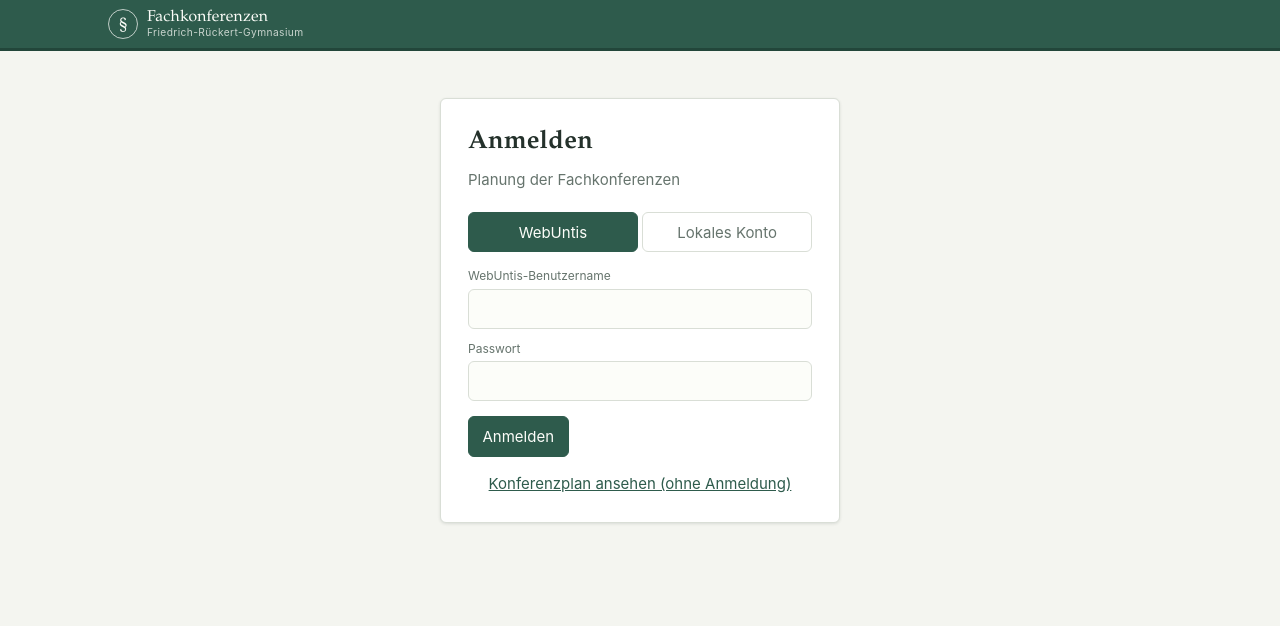
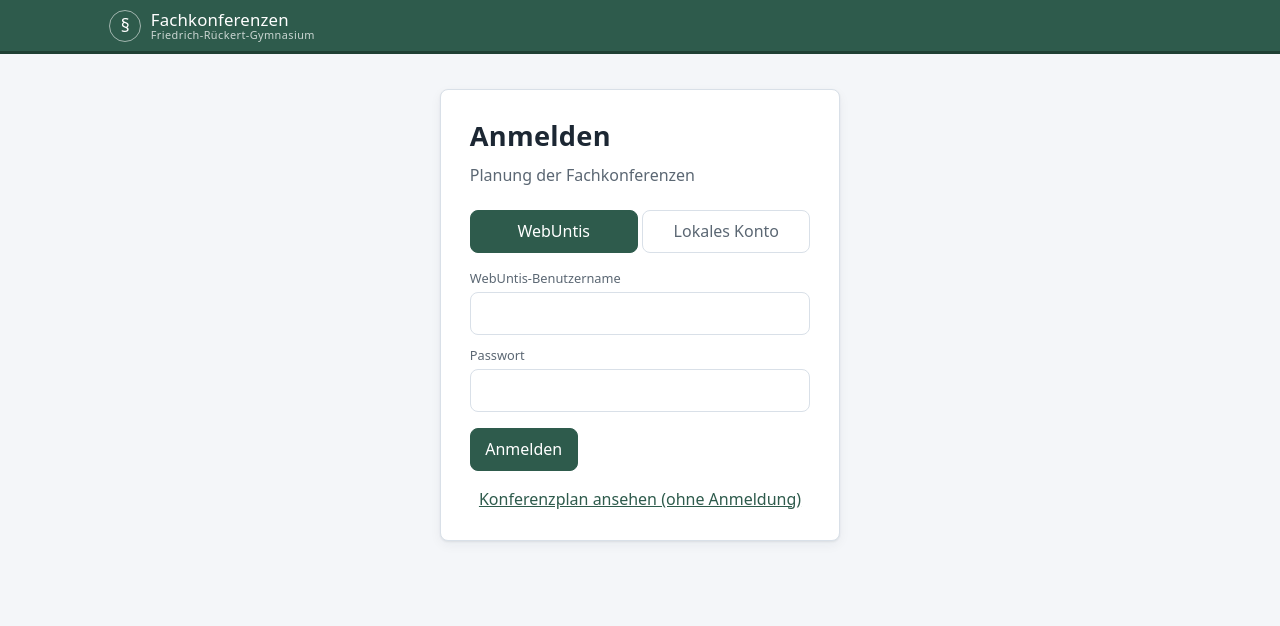
Before and after one commit to hornse/fachkonferenzen, a PHP site: page / in a window 1280 px wide. Shown: the top 626 px of the page. Run offline with PHP 8.4, Linux system fonts and the light colour scheme.

Commit message:
v1.4.0: Umstellung auf hornse/ci-css, sechs Mängel behoben

```diff
--- a/backend/router.php
+++ b/backend/router.php
@@ -31,7 +31,7 @@ $mime = [
 
 $path = realpath($frontend . $uri);
 if ($uri !== '/' && $path !== false
-    && strpos($path, $frontend) === 0 && is_file($path)) {
+    && strpos($path, $frontend . DIRECTORY_SEPARATOR) === 0 && is_file($path)) {
     $ext = strtolower(pathinfo($path, PATHINFO_EXTENSION));
     header('Content-Type: ' . ($mime[$ext] ?? 'application/octet-stream'));
     readfile($path);
--- a/frontend/app.js
+++ b/frontend/app.js
@@ -85,9 +85,26 @@ window.addEventListener('hashchange', () => {
     zeigeLogin();
 });
 
+/**
+ * Setzt den Fokus auf den Inhaltsbereich.
+ *
+ * Ersetzt das frühere aria-live="polite" am <main>: Das ließ bei jedem
+ * Wechsel die komplette Seite vorlesen. Der Fokussprung sagt dem
+ * Bildschirmleser stattdessen, wo es weitergeht – das übliche Vorgehen
+ * bei Anwendungen, die ihre Ansicht austauschen statt neu zu laden.
+ *
+ * preventScroll, damit die Seite nicht springt: Der Bereich steht
+ * ohnehin oben.
+ */
+function fokusAufInhalt() {
+    const ziel = document.getElementById('ansicht');
+    if (ziel) ziel.focus({ preventScroll: true });
+}
+
 function route() {
     const teile = (location.hash.replace(/^#\/?/, '') || '').split('/');
     navMarkieren(teile[0] || 'start');
+    fokusAufInhalt();
     if (teile[0] === 'hilfe') return ansichtHilfe(teile[1]);
     if (teile[0] === 'plan')  return ansichtOeffentlich();
     if (me.rolle === 'admin') {
--- a/frontend/index.html
+++ b/frontend/index.html
@@ -1,13 +1,19 @@
 <!DOCTYPE html>
-<html lang="de">
+<html lang="de" data-projekt="fachkonferenzen">
 <head>
     <meta charset="utf-8">
     <meta name="viewport" content="width=device-width, initial-scale=1">
     <meta name="robots" content="noindex, nofollow">
     <title>Fachkonferenzen · FRG Düsseldorf</title>
-    <link rel="stylesheet" href="/style.css?v=20260718164628">
+    <!-- Tokens zuerst, die projekteigene Datei zuletzt: So gewinnt
+         style.css im Zweifel, und die Werte kommen dennoch aus einer
+         Quelle. -->
+    <link rel="stylesheet" href="/vendor/ci-css/ci-tokens.css?v=20260810160855">
+    <link rel="stylesheet" href="/style.css?v=20260810160855">
 </head>
 <body>
+    <a href="#ansicht" class="skip-link">Zum Inhalt springen</a>
+
     <header class="kopf">
         <div class="kopf-innen">
             <a href="#/" class="marke">
@@ -19,10 +25,21 @@
         </div>
     </header>
 
-    <main id="ansicht" class="inhalt" aria-live="polite"></main>
+    <!-- aria-live stand vorher hier auf dem GESAMTEN Inhaltsbereich.
+         Bei jedem Ansichtswechsel wurde damit die komplette Seite
+         vorgelesen – gut gemeint und in der Praxis unbrauchbar.
+         Stattdessen setzt app.js nach dem Wechsel den Fokus hierher;
+         tabindex="-1" macht das möglich, ohne den Bereich in die
+         Tabulatorreihenfolge aufzunehmen. -->
+    <main id="ansicht" class="inhalt" tabindex="-1"></main>
 
-    <div id="meldung" class="meldung" hidden></div>
+    <!-- Die Meldung erschien und verschwand, ohne dass ein
+         Bildschirmleser etwas davon mitbekam: Wer nicht sieht, erfuhr
+         nicht, ob das Speichern geklappt hat. role="status" und
+         aria-live sagen sie an, ohne die laufende Vorlesung zu
+         unterbrechen. -->
+    <div id="meldung" class="meldung" role="status" aria-live="polite" hidden></div>
 
-    <script src="/app.js?v=20260718164628"></script>
+    <script src="/app.js?v=20260810160855"></script>
 </body>
 </html>
--- a/frontend/style.css
+++ b/frontend/style.css
@@ -1,24 +1,63 @@
 /* ============================================================
    Fachkonferenzen FRG – Gestaltung
-   Leitidee: Kreide auf Tafel. Slot-Köpfe und Login tragen das
-   Tafelgrün, alles andere bleibt ruhiges Papier.
+
+   Farben, Radien, Abstände und Schriftgrößen kommen seit v1.4.0 aus
+   dem Modul `hornse/ci-css` (vendored unter frontend/vendor/ci-css/).
+   Diese Datei definiert keine eigenen Farbwerte mehr, sondern bildet
+   die gewachsenen Variablennamen auf die gemeinsamen Tokens ab.
+
+   ZUR LEITIDEE „Kreide auf Tafel": Das Tafelgrün bleibt – es ist die
+   Kennfarbe dieser Anwendung und steckt als --ci-akzent im Modul.
+   Aufgegeben wurden die Serifenüberschriften und die warme
+   Papier-Palette: Eine eigene Schriftfamilie ist der sichtbarste
+   Unterschied überhaupt, deutlicher als jede Farbe, und stand der
+   Erkennbarkeit der Projektreihe im Weg. Wer sie zurückholen will,
+   nimmt ein Token --ci-schrift-titel ins Modul auf, statt sie hier
+   allein zu führen.
+
+   REGEL: Kein Farbwert ohne Token. Fehlt hier eine Farbe, gehört sie
+   ins Modul – nicht hierher.
+
+   Die Klassennamen sind bewusst UNVERÄNDERT geblieben: app.js setzt
+   sie in HTML-Vorlagen an über 130 Stellen.
+
+   SPDX-License-Identifier: GPL-3.0-or-later
    ============================================================ */
 
 :root {
-    --tafel:       #2E5B4C;   /* Tafelgrün */
-    --tafel-tief:  #22463A;
-    --kreide:      #FCFDF9;
-    --papier:      #F4F5F0;
-    --karte:       #FFFFFF;
-    --tinte:       #24312B;
-    --tinte-blass: #66746D;
-    --linie:       #D9DED6;
-    --gold:        #B98A2F;   /* Akzent: Hinweise, aktive Zustände */
-    --warn:        #B3402A;   /* Konflikte */
-    --warn-hell:   #F7E4DF;
-    --ok:          #3E7A5E;
-    --radius: 6px;
-    --schatten: 0 1px 3px rgba(36, 49, 43, .12);
+    /* ---- Abbildung auf die gemeinsamen Tokens --------------- */
+    --tafel:       var(--ci-akzent);
+    --tafel-tief:  var(--ci-akzent-text);
+    --kreide:      var(--ci-flaeche);
+    --papier:      var(--ci-grund);
+    --karte:       var(--ci-flaeche);
+    --tinte:       var(--ci-text);
+    --tinte-blass: var(--ci-text-blass);
+    --linie:       var(--ci-linie);
+
+    /* Das frühere --gold (#B98A2F) erreichte auf Weiß nur 3.12 und auf
+       der Hinweisfläche 2.70 – deutlich unter dem geforderten 4.5.
+       Ausgerechnet die Farbe, die Hinweise hervorheben soll, war kaum
+       lesbar. --ci-warnung erreicht 5.06 bzw. 6.90. */
+    --gold:        var(--ci-warnung);
+
+    --warn:        var(--ci-fehler);
+    --warn-hell:   var(--ci-fehler-flaeche);
+    --ok:          var(--ci-erfolg);
+
+    --radius:      var(--ci-radius);
+    --schatten:    var(--ci-schatten);
+
+    /* ---- Flächen für die farbigen Kästen -------------------- */
+    --ok-flaeche:      var(--ci-erfolg-flaeche);
+    --hinweis-flaeche: var(--ci-warnung-flaeche);
+
+    /* ---- Aufhellungen auf dem Tafelgrün ---------------------
+       Weiß mit Transparenz, nicht als Farbe der Palette. Sie stehen
+       hier, damit sie nicht verstreut im Blech liegen. */
+    --auf-tafel-flaeche: rgba(255, 255, 255, .12);
+    --auf-tafel-aktiv:   rgba(255, 255, 255, .18);
+    --auf-tafel-linie:   rgba(255, 255, 255, .55);
 }
 
 * { box-sizing: border-box; }
@@ -27,18 +66,35 @@ html, body {
     margin: 0;
     background: var(--papier);
     color: var(--tinte);
-    font: 15px/1.55 -apple-system, "Segoe UI", system-ui, sans-serif;
+    font: var(--ci-groesse-normal)/var(--ci-zeilenhoehe) var(--ci-schrift);
 }
 
-h1, h2, h3, .marke-text {
-    font-family: "Iowan Old Style", "Palatino", Georgia, serif;
-    letter-spacing: .01em;
-}
+/* Überschriften seit v1.4.0 in der Systemschrift wie in den übrigen
+   Anwendungen der Reihe. Die Serifen waren der sichtbarste Unterschied
+   zwischen den fünf Projekten. */
+h1, h2, h3, .marke-text { letter-spacing: .01em; }
 h1 { font-size: 1.7rem; margin: 0 0 .35rem; }
 h2 { font-size: 1.2rem; margin: 1.6rem 0 .6rem; }
 h1 + .untertitel { color: var(--tinte-blass); margin: 0 0 1.4rem; }
 
 a { color: var(--tafel); }
+
+/* Sprungmarke: Ohne sie muss sich jede Tastaturbedienung bei jedem
+   Seitenwechsel erst durch die Navigation arbeiten. */
+.skip-link {
+    position: absolute; left: -9999px;
+    background: var(--karte); color: var(--tafel);
+    padding: .6rem 1rem; border-radius: var(--radius); z-index: 100;
+}
+.skip-link:focus {
+    left: .75rem; top: .75rem;
+    outline: 3px solid var(--gold); outline-offset: 2px;
+}
+
+/* Der Inhaltsbereich bekommt den Fokus nach einem Ansichtswechsel,
+   damit Bildschirmleser dort weiterlesen statt am Seitenanfang. */
+#ansicht:focus { outline: none; }
+#ansicht:focus-visible { outline: 2px solid var(--gold); outline-offset: 4px; }
 
 /* --- Kopf --------------------------------------------------- */
 .kopf {
@@ -53,24 +109,24 @@ a { color: var(--tafel); }
 .marke { display: flex; align-items: center; gap: .6rem; color: var(--kreide); text-decoration: none; }
 .marke-symbol {
     display: inline-grid; place-items: center;
-    width: 2rem; height: 2rem; border: 1.5px solid rgba(252,253,249,.7);
-    border-radius: 50%; font-family: Georgia, serif; font-size: 1.1rem;
+    width: 2rem; height: 2rem; border: 1.5px solid var(--auf-tafel-linie);
+    border-radius: 50%; font-size: 1.1rem;
 }
 .marke-text { font-size: 1.05rem; line-height: 1.15; display: flex; flex-direction: column; }
-.marke-text small { font-family: -apple-system, system-ui, sans-serif; font-size: .68rem; opacity: .75; letter-spacing: .04em; }
+.marke-text small { font-size: .68rem; opacity: .75; letter-spacing: .04em; }
 
 .nav { display: flex; gap: .2rem; flex-wrap: wrap; }
 .nav a {
     color: var(--kreide); text-decoration: none; opacity: .82;
     padding: .35rem .7rem; border-radius: var(--radius);
 }
-.nav a:hover { opacity: 1; background: rgba(252,253,249,.1); }
-.nav a.aktiv { opacity: 1; background: rgba(252,253,249,.16); }
+.nav a:hover { opacity: 1; background: var(--auf-tafel-flaeche); }
+.nav a.aktiv { opacity: 1; background: var(--auf-tafel-aktiv); }
 
 .benutzer { margin-left: auto; display: flex; align-items: center; gap: .8rem; font-size: .85rem; }
 .benutzer .rolle { opacity: .7; }
-.benutzer button { background: none; border: 1px solid rgba(252,253,249,.5); color: var(--kreide); }
-.benutzer button:hover { background: rgba(252,253,249,.12); }
+.benutzer button { background: none; border: 1px solid var(--auf-tafel-linie); color: var(--kreide); }
+.benutzer button:hover { background: var(--auf-tafel-flaeche); }
 
 /* --- Inhalt ------------------------------------------------- */
 .inhalt { max-width: 1100px; margin: 0 auto; padding: 1.8rem 1.2rem 4rem; }
@@ -120,9 +176,8 @@ tr:hover td { background: var(--papier); }
 .slot-kopf {
     background: var(--tafel); color: var(--kreide);
     padding: .5rem .9rem; display: flex; gap: .9rem; align-items: baseline; flex-wrap: wrap;
-    font-family: "Iowan Old Style", Georgia, serif;
 }
-.slot-kopf .zeit { font-size: .85rem; opacity: .85; font-family: -apple-system, system-ui, sans-serif; }
+.slot-kopf .zeit { font-size: .85rem; opacity: .85; }
 .slot-kopf .werkzeuge { margin-left: auto; }
 .slot-inhalt { padding: .7rem .9rem; display: flex; gap: .5rem; flex-wrap: wrap; min-height: 2.6rem; }
 
@@ -137,8 +192,8 @@ tr:hover td { background: var(--papier); }
 .chip button:hover { color: var(--warn); background: none; }
 
 .konflikt-kasten { border-left: 4px solid var(--warn); background: var(--warn-hell); padding: .7rem 1rem; border-radius: var(--radius); margin: .8rem 0; }
-.ok-kasten { border-left: 4px solid var(--ok); background: #E7F0EA; padding: .7rem 1rem; border-radius: var(--radius); margin: .8rem 0; }
-.hinweis-kasten { border-left: 4px solid var(--gold); background: #F6EEDD; padding: .7rem 1rem; border-radius: var(--radius); margin: .8rem 0; }
+.ok-kasten { border-left: 4px solid var(--ok); background: var(--ok-flaeche); padding: .7rem 1rem; border-radius: var(--radius); margin: .8rem 0; }
+.hinweis-kasten { border-left: 4px solid var(--gold); background: var(--hinweis-flaeche); padding: .7rem 1rem; border-radius: var(--radius); margin: .8rem 0; }
 
 .status-marke { font-size: .74rem; padding: .15rem .55rem; border-radius: 999px; border: 1px solid var(--linie); color: var(--tinte-blass); }
 .status-marke.veroeffentlicht { border-color: var(--ok); color: var(--ok); }
@@ -171,4 +226,4 @@ tr:hover td { background: var(--papier); }
     .karte, .slot-block { transition: box-shadow .15s ease; }
 }
 
-.chip.warn { border-color: var(--gold); background: #F6EEDD; }
+.chip.warn { border-color: var(--gold); background: var(--hinweis-flaeche); }
```
Also changed, not shown: frontend/vendor/ci-css/ci-icons.svg (added), frontend/vendor/ci-css/ci-tokens.css (added), 1 other file.
